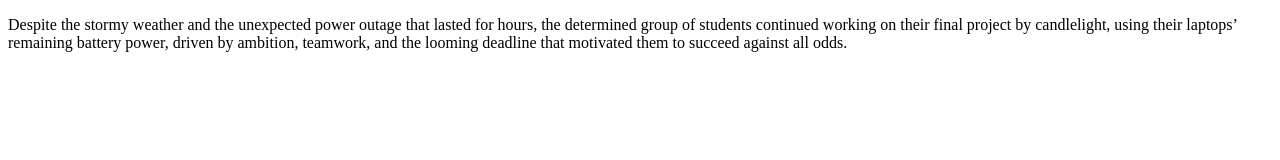
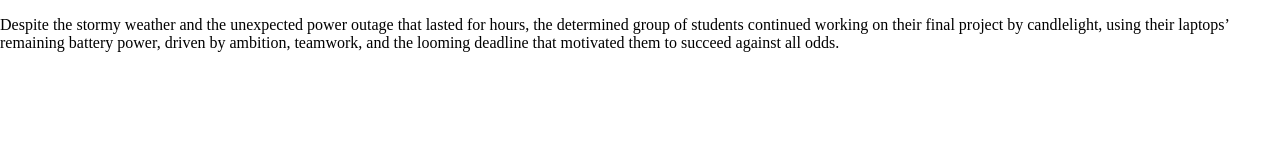
Before and after one commit to Demouse123/-my-description, a plain HTML site: page index1.html in a window 1280 px wide. Drawn offline with Linux system fonts and the light colour scheme.

Commit message:
Update index1.html

```diff
--- a/index1.html
+++ b/index1.html
@@ -3,6 +3,13 @@
 <head>
   <meta charset="UTF-8">
   <title>50-Word Sentence</title>
+  <style>
+    html, body {
+      margin: 0;
+      padding: 0;
+      height: 100%;
+    }
+  </style>
 </head>
 <body>
 
```
